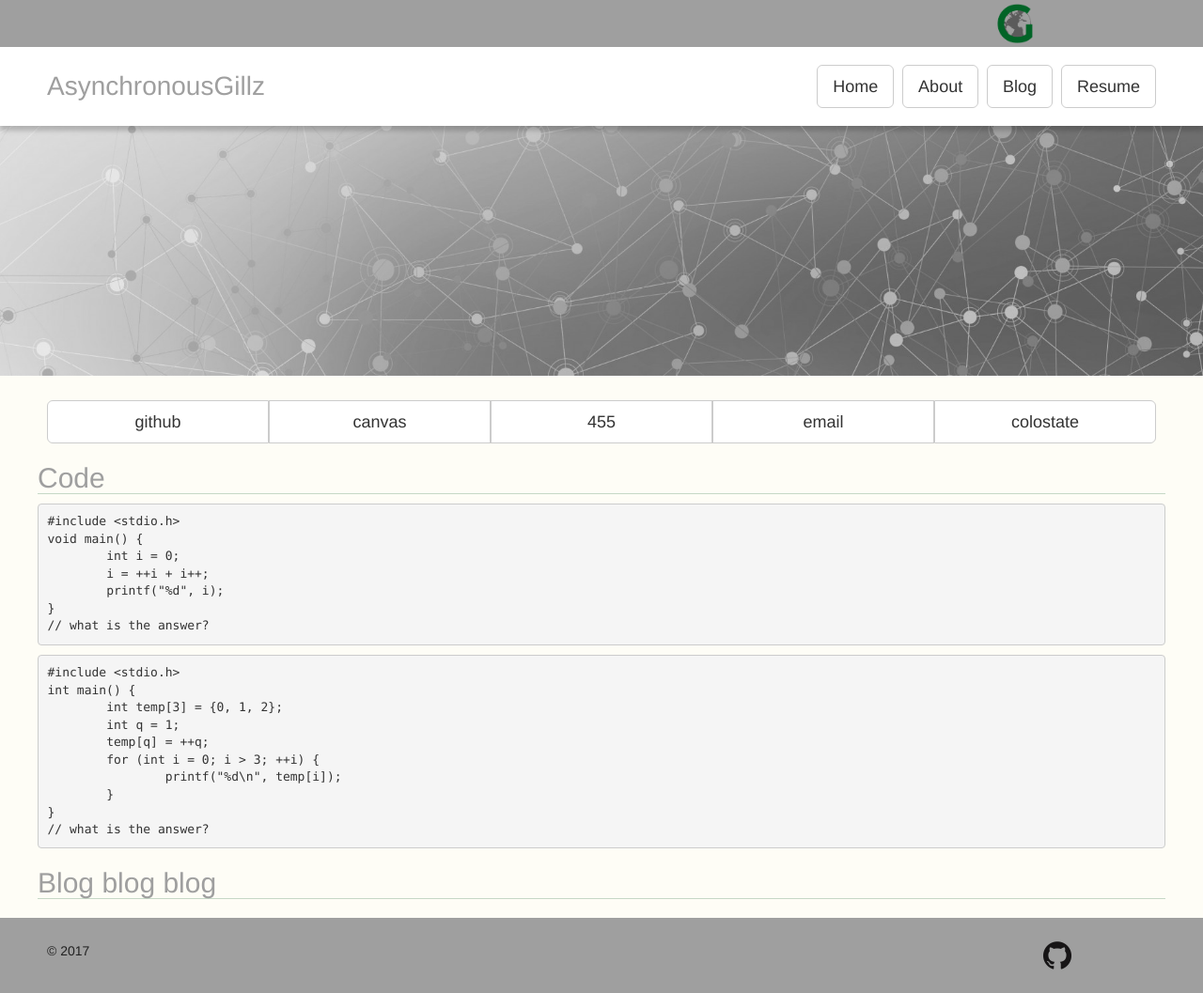
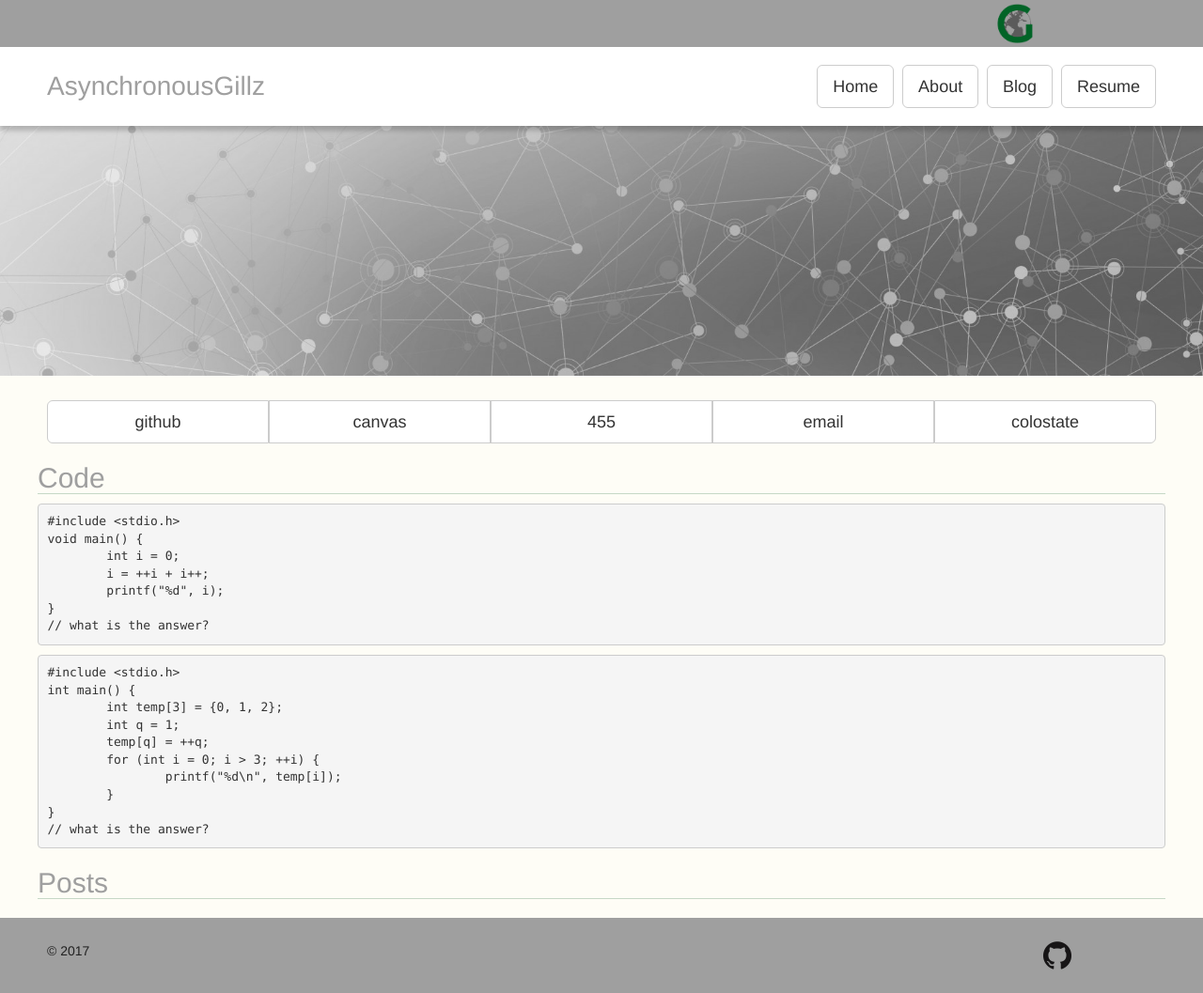
Before and after one commit to GerhardOfRivia/GerhardOfRivia.github.io, a Jekyll site: the page built from posts.md, in a window 1280 px wide. Shown: the whole page at 94% size. Built offline with Jekyll 4.4.1, drawn with Linux system fonts in a browser that asks for light colours; nearby versions of some CDN libraries.

Commit message:
css & html - center time & date.

````diff
--- a/_includes/search.html
+++ b/_includes/search.html
@@ -1,6 +1,6 @@
 
-<h3 id="time"></h3>
-<h4 id="date"></h4>
+<h1 id="time"></h1>
+<h3 id="date"></h3>
 <form name="searchForm" class="searchForm" method="GET"  action="javascript:searchForm()">
 	<p>
 		<i id="list-search" class="fa fa-question-circle"></i>
--- a/assets/styles.css
+++ b/assets/styles.css
@@ -645,7 +645,7 @@
     background-color: #555;
     color: white;
 }
-.date .time{
+#date #time{
     margin-left: auto;
     margin-right: auto
 }
--- a/posts.md
+++ b/posts.md
@@ -28,6 +28,6 @@
 // what is the answer?
 ```
 
-## Blog blog blog
+## Posts
 
 {% include blog.html %}
````
Also changed, not shown: index.md (+0 -2 lines).
